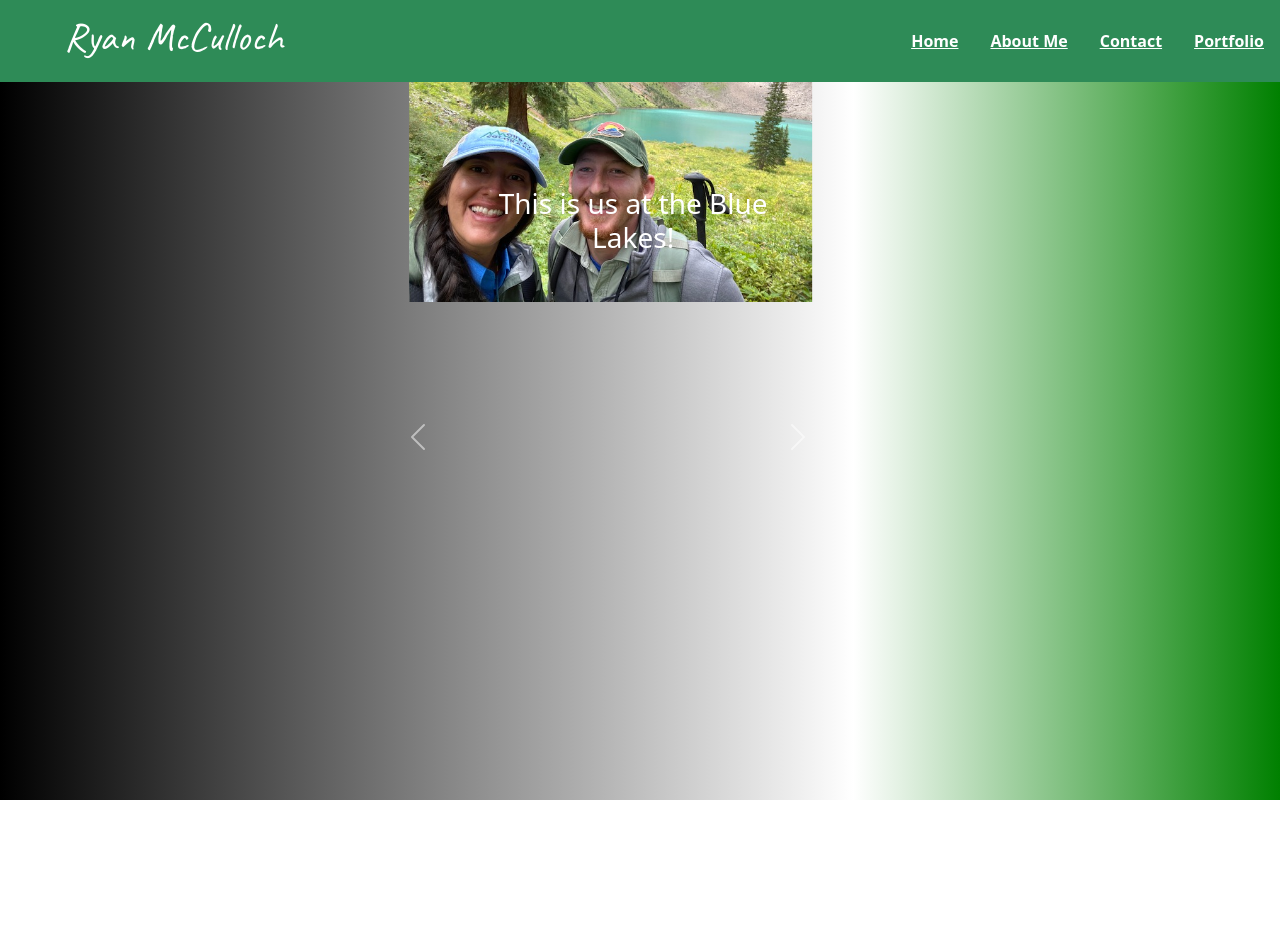
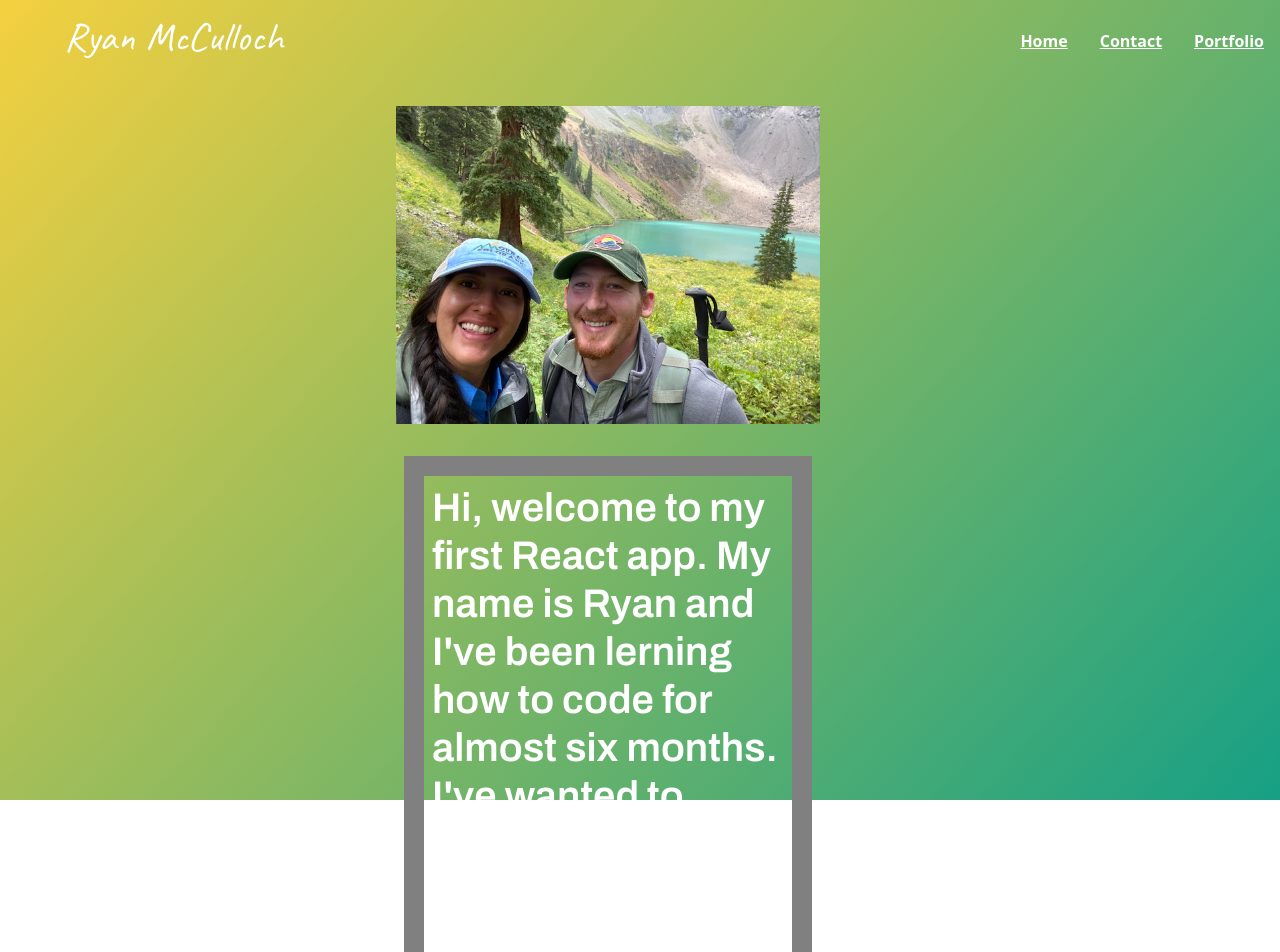
Before and after one commit to Ryguy720/react-portfolio, a React (Create React App) app: page / in a window 1280 px wide. Shown: the top 952 px of the page. Before the commit the page ends 874 px from the top, so only its background shows below. Built offline with nearby package versions, Linux system fonts and the light colour scheme.

Commit message:
changing a few things

```diff
--- a/src/App.css
+++ b/src/App.css
@@ -7,7 +7,6 @@
 }
 
 .color-nav{
-  background-color: seagreen;
   position: fixed !important;
   top:0;
   z-index: 1;
@@ -16,16 +15,6 @@
   font-weight: 900;
 }
 
-.aboutme{
-  font-family: 'Archivo', sans-serif;
-  margin-left: 5%;
-  margin-top: 5%;
-  font-weight: 700;
-  justify-content: center;
-
-
-
-}
 
 .name{
   font-family: 'Caveat', cursive;
@@ -55,7 +44,8 @@
 }
 
 .App{
-  background-image: linear-gradient(270deg,green,white,grey,black);
+  background-color: #F4D03F;
+  background-image: linear-gradient(132deg, #F4D03F 0%, #16A085 100%);
   width: 100vw;
   height: 100vh;;
 }
--- a/src/App.js
+++ b/src/App.js
@@ -29,9 +29,6 @@ function App() {
           <Route exact path="/home">
             <Home />
           </Route>
-          <Route path="/aboutme">
-            <Aboutme />
-          </Route>
           <Route path="/portfolio">
             <Portfolio />
           </Route>
--- a/src/components/Navigation.js
+++ b/src/components/Navigation.js
@@ -13,7 +13,6 @@ const Navigation = () => {
         <Navbar.Brand className = "name" href="/"><h1>Ryan McCulloch</h1></Navbar.Brand>
         <Nav className="">
         <Link className = "text-white p-2 m-2" to="/home">Home</Link>
-          <Link className = "text-white p-2 m-2"to="/aboutme">About Me</Link>
           <Link className = "text-white p-2 m-2" to="/contact">Contact</Link>
           <Link className = "text-white p-2 m-2" to="/portfolio">Portfolio</Link>
         </Nav>
--- a/src/pages/Aboutme.js
+++ b/src/pages/Aboutme.js
@@ -1,11 +1,20 @@
 import React from "react";
 import Figure from 'react-bootstrap/Figure'
 import { Container } from "react-bootstrap";
+import './about.css'
 
 const Aboutme = () => {
     return (<div className="home-container" id="aboutme">
-        <Container>
-            <Figure>
+        <Container className="lineargradiant"
+        style={{
+          display: "flex",
+          flexDirection: "column",
+          justifyContent: "center",
+          alignItems: "center"
+        }}>
+            <Figure style={{
+                marginTop: "25%"
+            }}>
                 <Figure.Image
                     width={591}
                     height={620}
@@ -13,7 +22,7 @@ const Aboutme = () => {
                     src="/images/Telluride.jpg"
                 />
             </Figure>
-            <h1 className="aboutme text-white p-2 m-2" >
+            <h1 className="aboutme  text-white p-2 m-2" >
                 Hi, welcome to my first React app. My name is Ryan and I've been lerning how to code for almost six months.
                 I've wanted to change carreers for a while and decided to give coding a shot. During my time in the DU coding bootcamp
                 I've learned about many different technologies including HTML5, CSS3, JavaScript, jQuery, Node.js, PHP, Laravel, Express.js, React.
--- a/src/pages/Contact.js
+++ b/src/pages/Contact.js
@@ -3,7 +3,7 @@ import { Button } from "react-bootstrap";
 import { Container } from "react-bootstrap";
 
 const Contact = () => {
-    return (<main className="home-container mt-5">
+    return (<main className="home-container">
         <h1>
         <Container>
         {/* <Button><a href="mailto:test@example.com?subject=Testing out mailto!&body=This is only a test!">Second Example</a></Button> */}
--- a/src/pages/Home.js
+++ b/src/pages/Home.js
@@ -1,46 +1,36 @@
 import React from "react";
-import Carousel from 'react-bootstrap/Carousel'
+import Figure from 'react-bootstrap/Figure';
+import { Container } from "react-bootstrap";
 
 const Home = () => {
-  return (<main className="home-container">
-    <Carousel>
-      <Carousel.Item>
-        <img
-          className="home-img"
-          src="/images/MeNDom.png"
-          alt="Wedding"
-        />
-        <Carousel.Caption>
-          <h3>This is my wife Dom</h3>
+  return (<div className="home-container" id="aboutme">
+  <Container className="lineargradiant"
+  style={{
+    display: "flex",
+    flexDirection: "column",
+    justifyContent: "center",
+    alignItems: "center"
+  }}>
+      <Figure style={{
+          marginTop: "25%"
+      }}>
+          <Figure.Image
+              width={591}
+              height={620}
+              alt="171x180"
+              src="/images/Telluride.jpg"
+          />
+      </Figure>
+      <h1 className="aboutme  text-white p-2 m-2" >
+          Hi, welcome to my first React app. My name is Ryan and I've been lerning how to code for almost six months.
+          I've wanted to change carreers for a while and decided to give coding a shot. During my time in the DU coding bootcamp
+          I've learned about many different technologies including HTML5, CSS3, JavaScript, jQuery, Node.js, PHP, Laravel, Express.js, React.
+          Learning how to code has been a challenging yet rewarding journey and I'm exited to see where I go next.
+          Thank you for visiting my page and stay tuned for more updates.
+      </h1>
 
-        </Carousel.Caption>
-      </Carousel.Item>
-      <Carousel.Item>
-        <img
-          className="home-img"
-          src="/images/Telluride.jpg"
-          alt="telluride"
-        />
-
-        <Carousel.Caption>
-          <h3>This is us at the Blue Lakes!</h3>
-
-        </Carousel.Caption>
-      </Carousel.Item>
-      {/* <Carousel.Item>
-        <img
-          className="home-img"
-          src="holder.js/800x400?text=Third slide&bg=20232a"
-          alt="Third slide" */}
-        {/* /> */}
-
-        {/* <Carousel.Caption>
-          <h3>Third slide label</h3>
-          <p>Praesent commodo cursus magna, vel scelerisque nisl consectetur.</p>
-        </Carousel.Caption> */}
-      {/* </Carousel.Item> */}
-    </Carousel>
-    </main>)
+  </Container>
+</div>)
 };
 
 export default Home;
--- a/src/pages/Portfolio.js
+++ b/src/pages/Portfolio.js
@@ -10,7 +10,7 @@ function Portfolio() {
     },[])
     return (
         <Container>
-    <main className="d-flex align-content-between flex-wrap  m-5 p-5" id="portfolio">
+    <div className="d-flex align-content-between flex-wrap " id="portfolio">
         {projectlist.map((app,key) => {
             return <Project app ={app.app}
             description ={app.description}
@@ -19,7 +19,7 @@ function Portfolio() {
             screenshot={app.screenshot}
             key={key} />
         })}
-       </main>
+       </div>
        </Container>
     )
 }
--- /dev/null
+++ b/src/pages/about.css
@@ -0,0 +1,16 @@
+.aboutme{
+    font-family: 'Archivo', sans-serif;
+    margin-left: 5%;
+    margin-top: 5%;
+    font-weight: 700;
+    justify-content: center;
+    border: 20px solid grey;
+
+
+
+  }
+
+  .lineargradiant{
+      justify-content: center;
+      margin-left: 10%;
+  }
```
Also changed, not shown: public/images/Resize.PNG (added).
